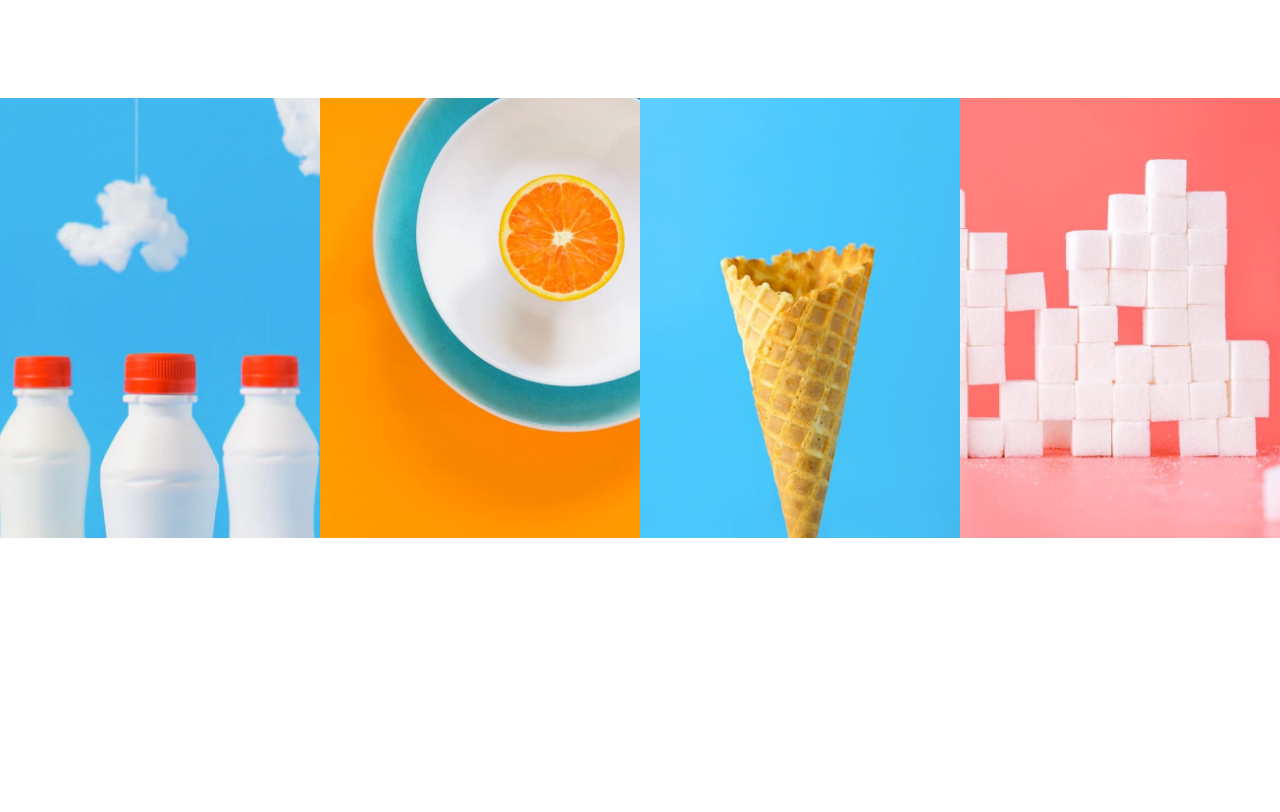
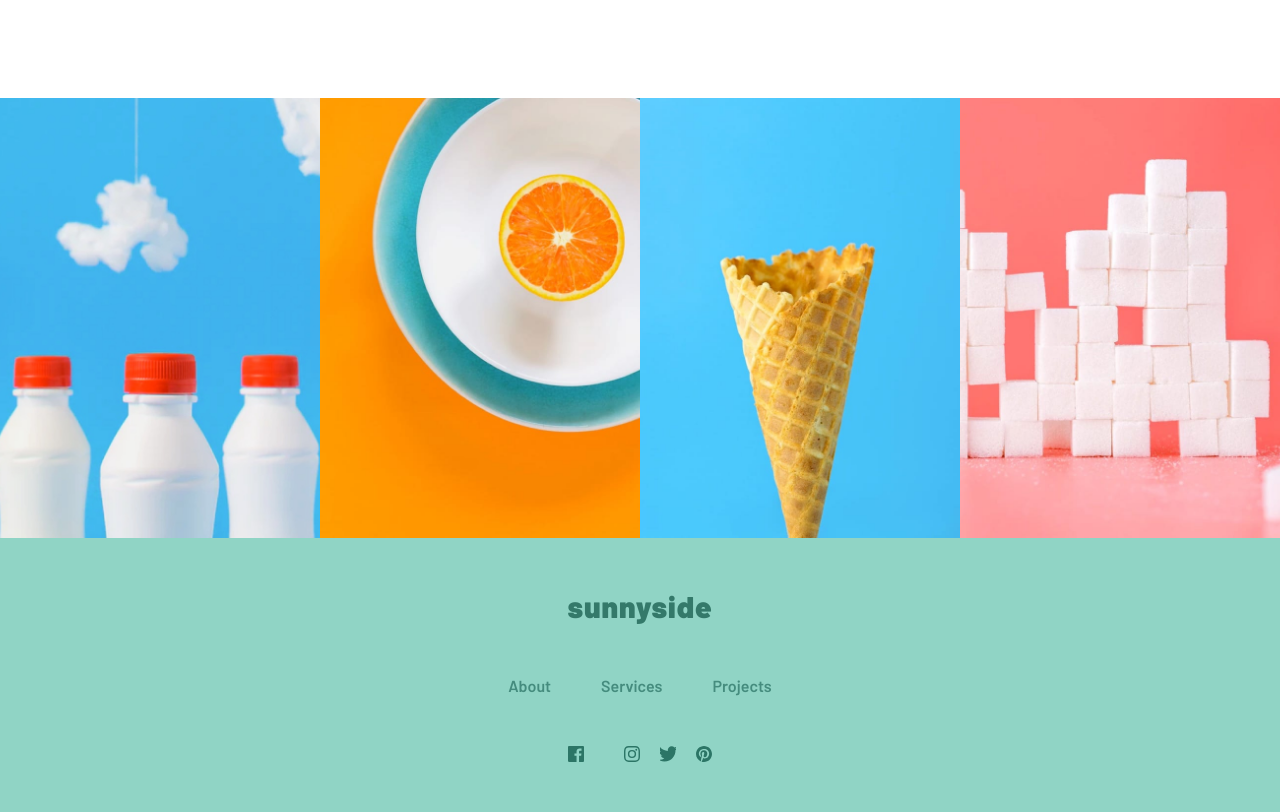
Before and after one commit to linusmanuel/frontend-challenge-sunnyside, a website: page index.html in a window 1280 px wide. Shown: the part 3274-4086 px from the top of the page. Before the commit the page ends 3812 px from the top, so only its background shows below. Drawn offline with Linux system fonts and the light colour scheme.

Commit message:
feat: Building the footer

```diff
--- a/index.html
+++ b/index.html
@@ -133,6 +133,31 @@
         <div class="gallery gallery--4"></div>
       </section>
     </main>
+
+    <footer class="footer">
+      <h1 class="heading-1 heading-1--footer">sunnyside</h1>
+      <nav>
+        <ul class="footer__navigator">
+          <li class="footer__item">
+            <a href="" class="footer__link">About</a>
+          </li>
+          <li class="footer__item">
+            <a href="" class="footer__link">Services</a>
+          </li>
+          <li class="footer__item">
+            <a href="" class="footer__link">Projects</a>
+          </li>
+        </ul>
+
+        <div class="footer__social-media">
+          <div class="media media--1"></div>
+          <ion-icon name="logo-instagram"></ion-icon>
+          <div class="media media--2"></div>
+          <div class="media media--3"></div>
+          <div class="media media--4"></div>
+        </div>
+      </nav>
+    </footer>
   </body>
 
 </html>
--- a/sass/base/_typography.scss
+++ b/sass/base/_typography.scss
@@ -8,6 +8,14 @@ body {
     font-size: 5rem;
     letter-spacing: 8px;
     text-transform: uppercase;
+
+    &--footer {
+      font-size: 3rem;
+      text-transform: lowercase;
+      letter-spacing: 1px;
+      color: lighten($primary-dark-1, 10%);
+      margin-bottom: 5rem;
+    }
   }
 
   &-2 {
--- /dev/null
+++ b/sass/components/_footer.scss
@@ -0,0 +1,45 @@
+.footer {
+  background-color: #90d4c5;
+  display: flex;
+  flex-direction: column;
+  font-family: $title;
+  align-items: center;
+  padding: 5rem;
+
+  &__navigator {
+    display: flex;
+    gap: 5rem;
+    margin-bottom: 5rem;
+  }
+
+  &__link {
+    color: $primary-dark-4;
+    font-size: 1.6rem;
+  }
+
+  &__social-media {
+    display: flex;
+    justify-content: center;
+    gap: 2rem;
+
+    .media {
+      @include background;
+      width: 1.6rem;
+      height: 1.6rem;
+
+      &--1 {
+        background-image: url("../images/icon-facebook.svg");
+      }
+
+      &--2 {
+        background-image: url("../images/icon-instagram.svg");
+      }
+      &--3 {
+        background-image: url("../images/icon-twitter.svg");
+      }
+      &--4 {
+        background-image: url("../images/icon-pinterest.svg");
+      }
+    }
+  }
+}
--- a/sass/main.scss
+++ b/sass/main.scss
@@ -6,6 +6,7 @@
 
 @import "sass/components/header";
 @import "sass/components/the-content";
+@import "sass/components/footer";
 
 @import "sass/layout/cols";
 
```
Also changed, not shown: css/style.css.
